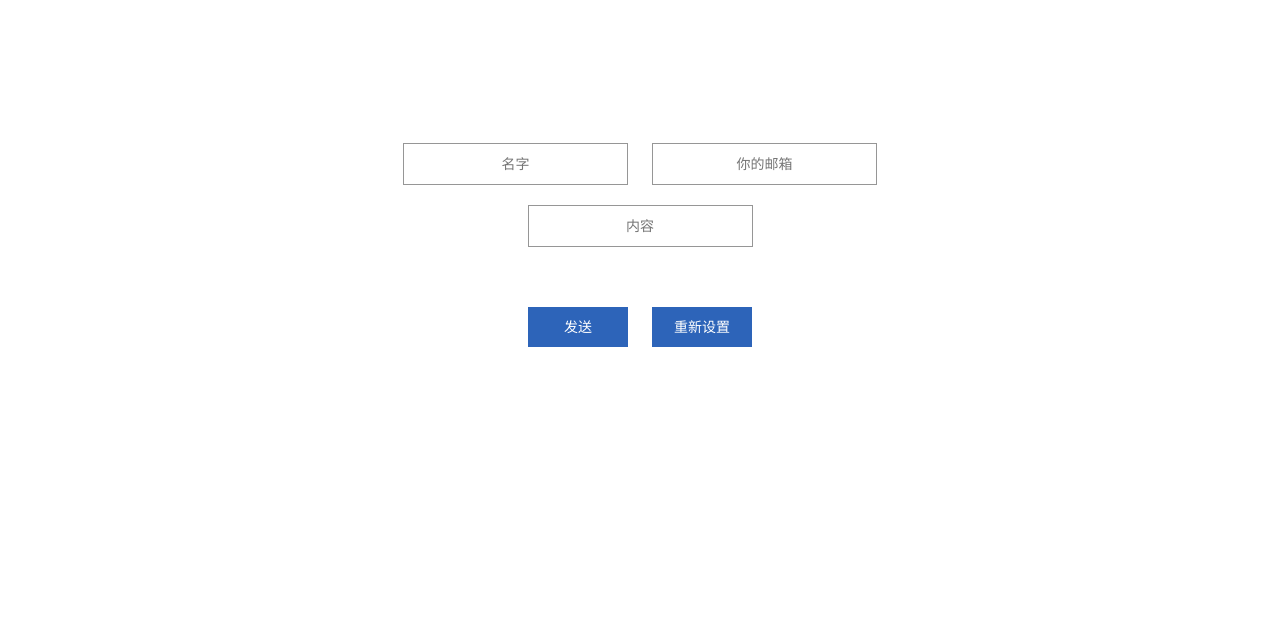
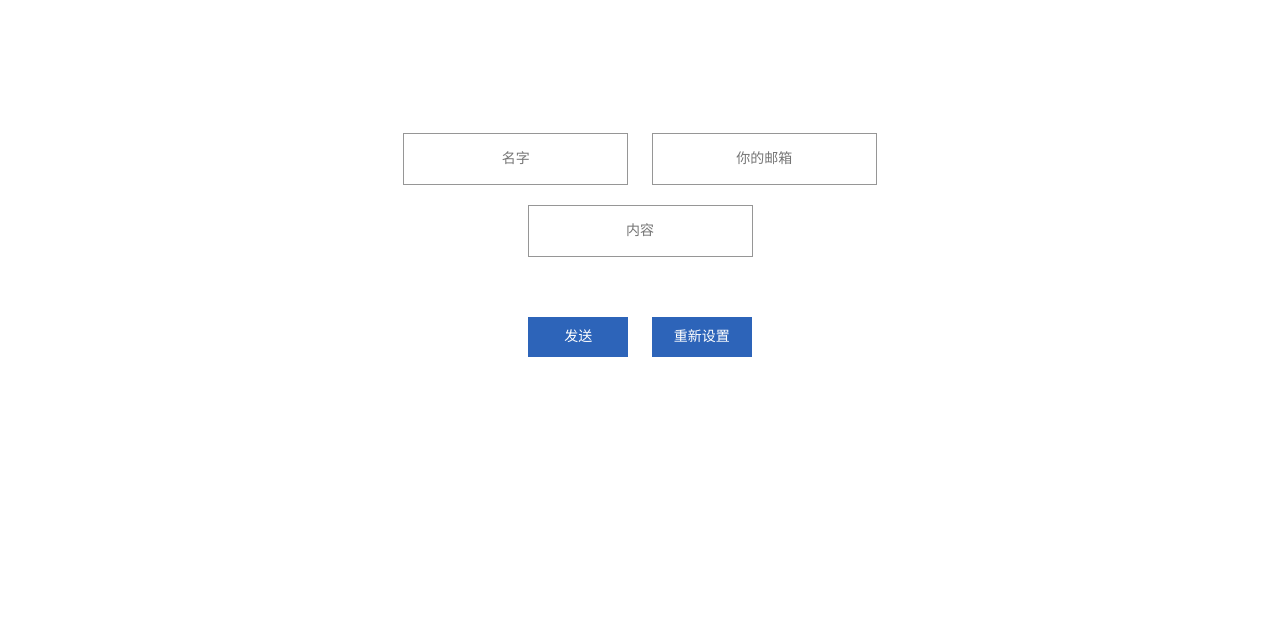
Before and after one commit to Perplex67/Perplex67.github.io, a plain HTML site: page contact/index.html in a window 1280 px wide. Shown: the part 175-800 px from the top of the page. Drawn offline with nearby package versions, Linux system fonts and the light colour scheme.

Commit message:
更改UI

```diff
--- a/contact/style.css
+++ b/contact/style.css
@@ -5,7 +5,7 @@ body {
 }
 
 * {
-    font-family: sans-serif;
+    font-family: 思源黑体;
 }
 
 .box {
@@ -29,7 +29,7 @@ body {
 
     width: 225px;
     margin: 10px;
-    padding: 10px;
+    padding: 15px;
 }
 
 .pwd {
@@ -39,7 +39,7 @@ body {
 
     width: 225px;
     margin: 10px;
-    padding: 10px;
+    padding: 15px;
 }
 
 .email {
@@ -61,7 +61,7 @@ body {
 
     width: 225px;
     margin: 10px;
-    padding: 10px;
+    padding: 15px;
 }
 
 .go {
--- /dev/null
+++ b/selection/special-style.css
@@ -0,0 +1,3 @@
+* {
+    margin-top: 10px;
+}
```
Also changed, not shown: selection/python/guess.html (+1 -0 lines).
